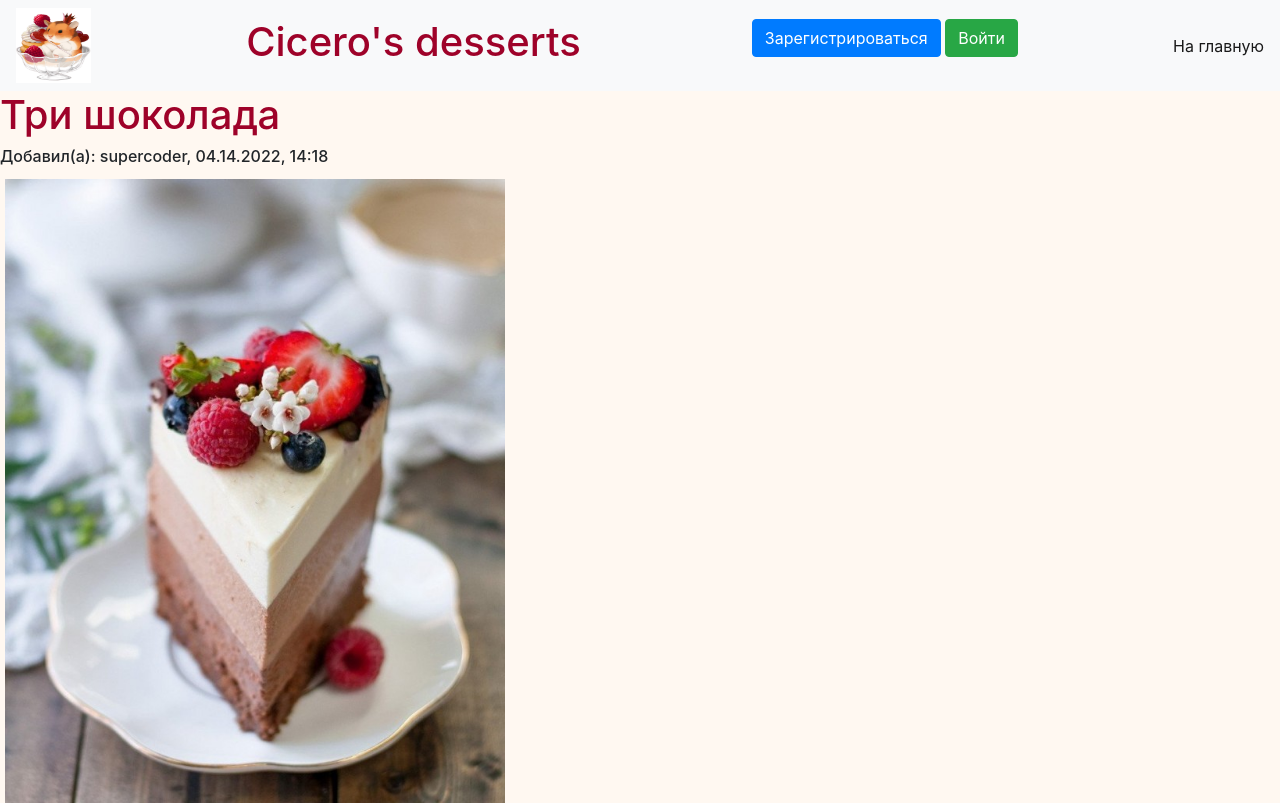
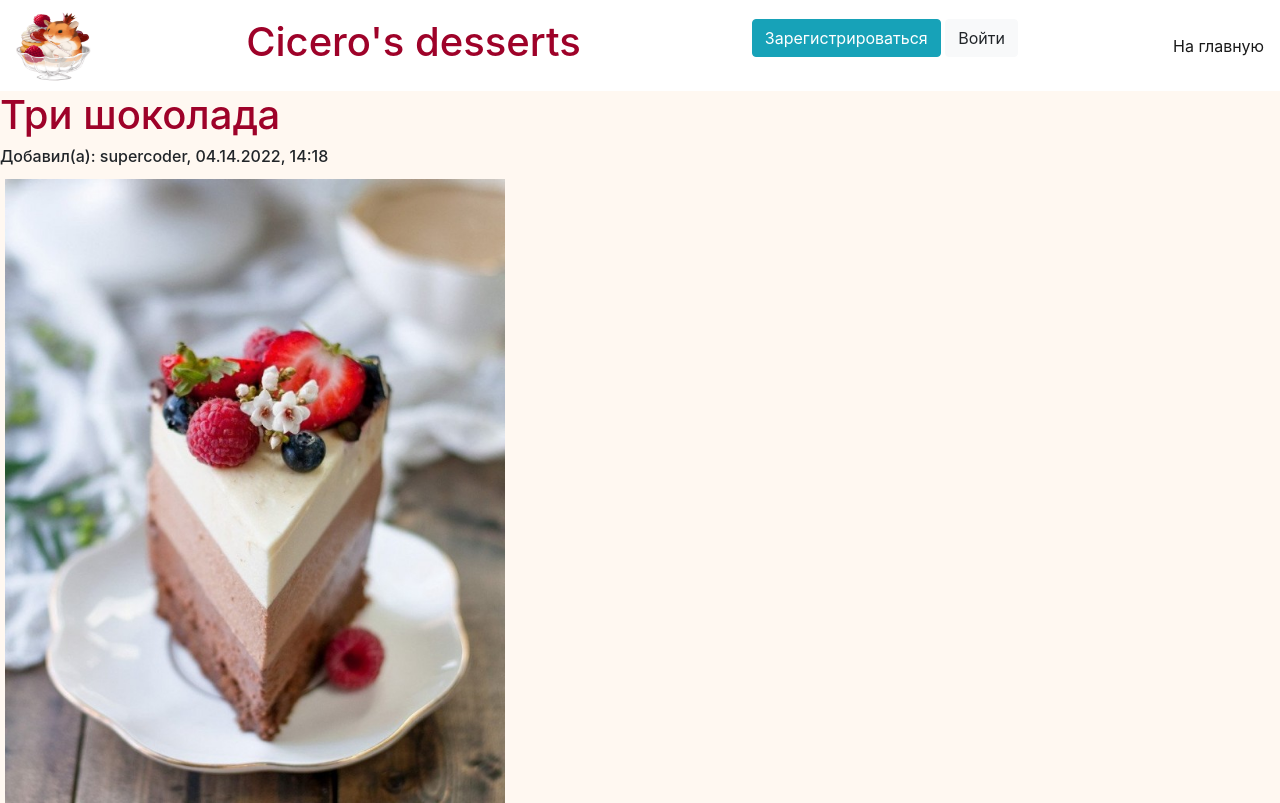
Before and after one commit to Luganskaya-Svetlana/PyWeb-project, a Flask app: page /desserts/1 in a window 1280 px wide. Shown: the top 803 px of the page. Run offline with Flask 2, Linux system fonts and the light colour scheme; data comes from the database, SQL or seed files in the repository; some libraries are stand-ins or nearby versions.

Commit message:
В регистрации добавила проверку уникальности ника (раньше при совпадении имен вылезала ошибка); небольшие изменения в дизайне

```diff
--- a/main.py
+++ b/main.py
@@ -41,6 +41,12 @@ class RegisterForm(FlaskForm):
     password_again = PasswordField("Пароль ещё раз", validators=[DataRequired()])
     about = TextAreaField("Немного о себе", validators=[DataRequired()])
     submit = SubmitField("Готово")
+
+    def validate_name(self, field):
+        db_sess = db_session.create_session()
+        user = db_sess.query(User).filter(User.name == field.data).first()
+        if user:
+            raise ValidationError('Выбранное имя пользователя уже занято')
 
 
 class DessertForm(FlaskForm):
--- a/templates/base.html
+++ b/templates/base.html
@@ -18,15 +18,15 @@
     </head>
     <body>
         <header>
-            <nav class="navbar navbar-light bg-light">
+            <nav class="navbar navbar-light" style="background-color: white;">
                 <img src="../../static/img/favicon.ico" width="75" height="75" alt="">
                 <a class="navbar-brand" href="/"><h1>Cicero's desserts</h1></a>
                 {% if current_user.is_authenticated %}
                     <a class="navbar-brand" href="/logout">{{ current_user.name }}</a>
                 {% else %}
                     <p>
-                        <a class="btn btn-primary " href="/register">Зарегистрироваться</a>
-                        <a class="btn btn-success" href="/login">Войти</a>
+                        <a class="btn btn-info" href="/register">Зарегистрироваться</a>
+                        <a class="btn btn-light" href="/login">Войти</a>
                     </p>
                 {% endif %}
                 <span class="navbar-text">
```
Also changed, not shown: static/css/styles.css (+3 -5 lines).
